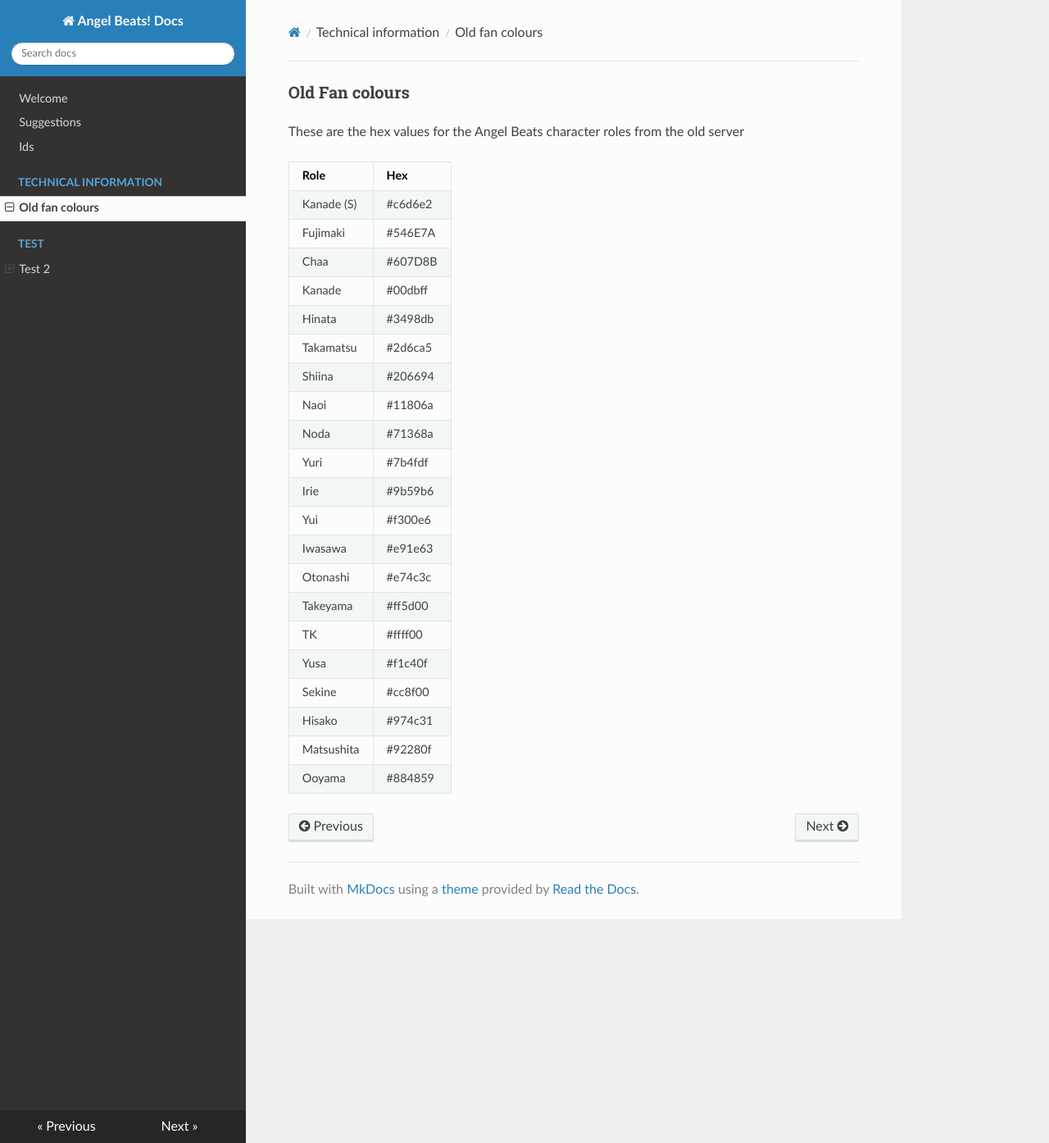
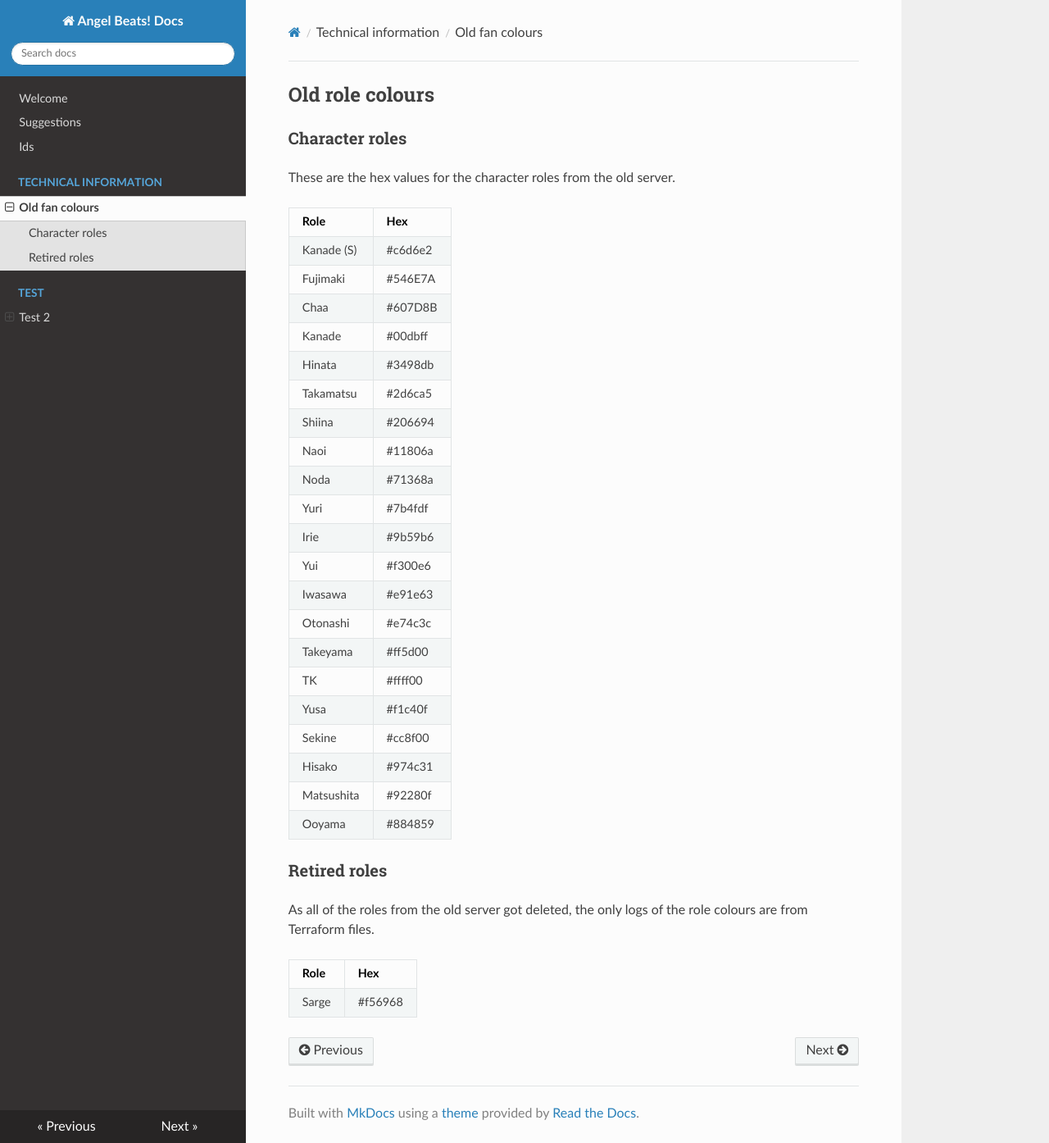
Before and after one commit to AngelBeats-DiscordServer/AngelDocs, an MkDocs documentation site: the page built from docs/technical/rolecolours-old.md, in a window 1280 px wide and 1394 px high. Shown: the whole window at 82% size. Built offline with MkDocs 1.6.1, drawn with Linux system fonts in a browser that asks for light colours; nearby versions of some CDN libraries.

Commit message:
tech introduction

```diff
--- a/docs/fancolours-old.md
+++ b/docs/technical/rolecolours-old.md
@@ -1,6 +1,8 @@
-### Old Fan colours
+## Old role colours
 
-These are the hex values for the Angel Beats character roles from the old server
+### Character roles
+
+These are the hex values for the character roles from the old server.
 
 Role|Hex
 :--|:--
@@ -25,3 +27,11 @@ Sekine      |#cc8f00
 Hisako      |#974c31
 Matsushita  |#92280f
 Ooyama      |#884859
+
+### Retired roles
+
+As all of the roles from the old server got deleted, the only logs of the role colours are from Terraform files.
+
+Role|Hex
+:--|:--
+Sarge     |#f56968
--- a/mkdocs.yml
+++ b/mkdocs.yml
@@ -9,7 +9,7 @@ nav:
 - Suggestions: suggestionsMods.md
 - Ids: ids-fan.md
 - Technical information:
-  - Old fan colours: fancolours-old.md
+  - Old fan colours: technical/rolecolours-old.md
 - Test:
   - Test 2:
     - Test 3: ids-fan.md
```
